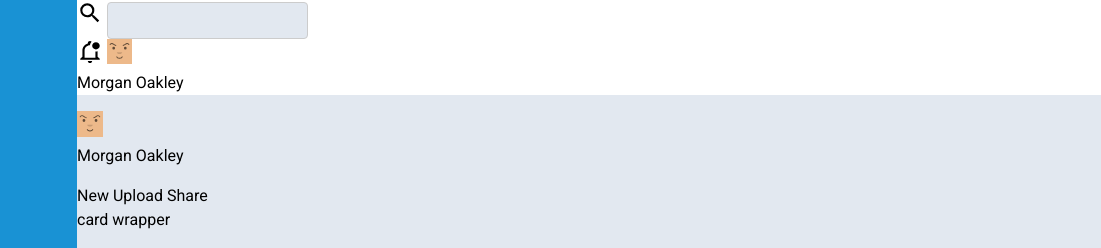
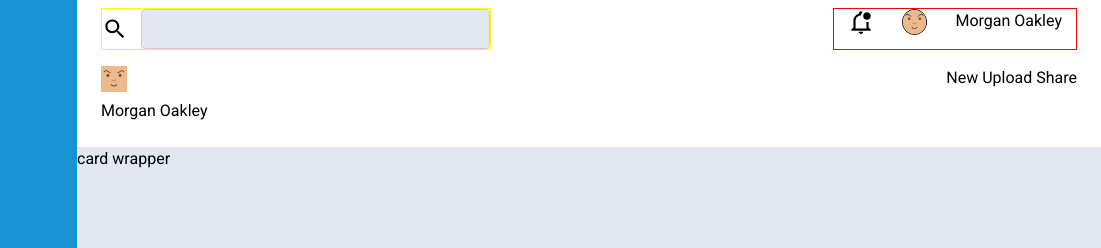
Before and after one commit to Clinton-dev/Dashboard, a plain HTML site: page index.html in a window 1280 px wide. Shown: the top 248 px of the page, 179-1280 px from the left. Drawn offline with Linux system fonts and the light colour scheme.

Commit message:
Style search bar

```diff
--- a/index.html
+++ b/index.html
@@ -26,21 +26,25 @@
             </ul>
         </nav>
         <main class="main-content">
-            <div>
-                <div class="search">
-                    <div>
+            <div class="search">
+                <div class="flex space-between" id="search-top-row">
+                    <div class="search-inputs flex space-between" style="border: 1px solid yellow">
                         <img src="./assets/search.svg" class="search-icons" alt="">
                         <input type="text" id="search-input">
                     </div>
 
-                    <div>
-                        <img src="./assets/notifications.svg" class="search-icons" alt="">
-                        <img src="./assets/avataar.svg" class="search-icons" alt="">
+                    <div class="flex search-profile space-around" style="border: 1px solid red">
+                        <div>
+                            <img src="./assets/notifications.svg" class="search-icons" alt="">
+                        </div>
+                        <div>
+                            <img src="./assets/avataar.svg" class="search-icons" id="avatar" alt="">
+                        </div>
                         <p>Morgan Oakley</p>
                     </div>
                 </div>
                 <div>
-                    <div>
+                    <div class="flex space-between">
                         <div>
                             <img src="./assets/avataar.svg" class="search-icons" alt="">
                             <p>Morgan Oakley</p>
--- a/style.css
+++ b/style.css
@@ -113,6 +113,14 @@ nav {
   display: flex;
 }
 
+.space-around {
+  justify-content: space-around;
+}
+
+.space-between {
+  justify-content: space-between;
+}
+
 /* ----------------------- */
 /* Layout                  */
 /* ----------------------- */
@@ -142,14 +150,38 @@ nav {
 }
 
 /* Find a way to turn color to white */
-.search { background-color: hsl(var(--color-white));}
+.search {
+  background-color: hsl(var(--color-white));
+  padding: .5rem 1.5rem;
+}
 
 .search-icons {
   width: 1.6rem;
 }
 
+.search-inputs {
+  width: 40%;
+}
+
 #search-input {
   background-color: hsl(var(--color-gray));
+  width: 90%;
+}
+
+#search-top-row {
+  margin-bottom: 1rem;
+}
+
+.search-profile {
+  width: 25%;
+}
+
+
+#avatar {
+ border: 1px solid;
+ border-radius: 50%;
+ aspect-ratio: 1;
+ /* height: 10rem; */
 }
 
 .main-meta {
```
